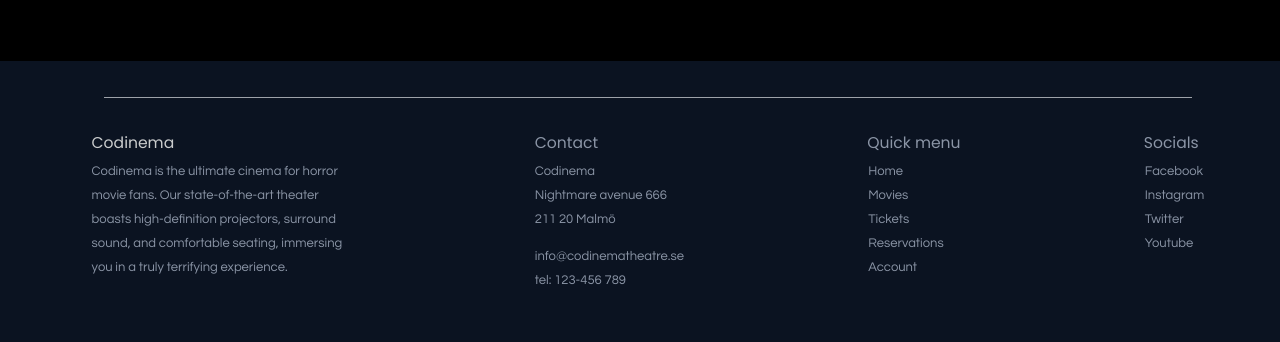
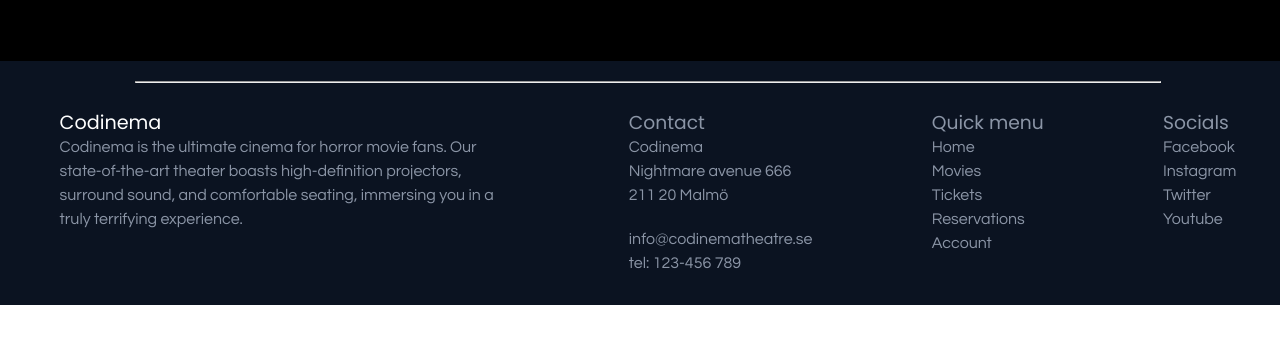
Before and after one commit to RogeSocial/cinema-project, a React (Vite) app in the folder client/: page / in a window 1280 px wide. Shown: the part 1539-1881 px from the top of the page. After the commit the page ends 1844 px from the top, so only its background shows below. Built offline with nearby package versions, Linux system fonts and the light colour scheme; a web font is replaced by a local one.

Commit message:
changed html element

```diff
--- a/client/src/components/Footer.jsx
+++ b/client/src/components/Footer.jsx
@@ -2,25 +2,23 @@ import React from "react";
 import { Link } from "react-router-dom";
 
 export default function () {
-    return <>
-        <div className={'line-container'}>
-            <hr />
+    return <footer>
+        <hr id={"footer-line"} />
+        <div className={"footer-content"}>
+            <h2 className={"codinema"}>Codinema</h2>
+            <p>Codinema is the ultimate cinema for horror movie fans. Our state-of-the-art theater boasts
+                high-definition projectors, surround sound, and comfortable seating, immersing you in a truly terrifying
+                experience.</p>
         </div>
-        <footer>
-            <div>
-                <h1 className={"codinema"}>Codinema</h1>
-                Codinema is the ultimate cinema for horror movie fans. Our state-of-the-art theater boasts high-definition projectors, surround sound, and comfortable seating, immersing you in a truly terrifying experience.
+        <div className={"footer-content"}>
+            <h3>Contact</h3>
+            <adress id={"our-adress"}>Codinema<br />Nightmare avenue 666<br />211 20 Malmö <br />
+                <p id={"mail-and-phone"}><a href={'mailto:info@codinematheatre.se'}>info@codinematheatre.se</a><br />
+                    tel: 123-456 789</p>
+            </adress>
         </div>
-            <div>
-                <h1>Contact</h1>
-                Codinema<br />
-                Nightmare avenue 666<br />
-                211 20 Malmö
-                <p>info@codinematheatre.se<br />
-                    tel: 123-456 789</p>
-            </div>
-            <div>
-                <h1>Quick menu</h1>
+        <div className={"footer-content"}>
+            <h3>Quick menu</h3>
             <ul>
                 <li className="footer-link"><Link to={"/"}>Home</Link></li>
                 <li className="footer-link"><Link to={"/movies"}>Movies</Link></li>
@@ -29,8 +27,8 @@ export default function () {
                 <li className="footer-link"><Link to={"/account"}>Account</Link></li>
             </ul>
         </div>
-            <div>
-                <h1>Socials</h1>
+        <div className={"footer-content"}>
+            <h3>Socials</h3>
             <ul>
                 <li className="footer-link"><a href={"http://www.facebook.com"} target={"_blank"}>Facebook</a></li>
                 <li className="footer-link"><a href={"http://www.instagram.com/"} target={"_blank"}>Instagram</a></li>
@@ -39,5 +37,4 @@ export default function () {
             </ul>
         </div>
     </footer>
-    </>
 }
--- a/client/src/styles/footer.css
+++ b/client/src/styles/footer.css
@@ -18,104 +18,96 @@ body {
     margin: 0;
 }
 
+
 footer {
     background-color: var(--footer_background_color);
-    min-height: 100px;
-    display: flex;
-    align-items: flex-start;
-    justify-content: space-around;
     color: #8B95A6;
     font-family: Questrial;
-    font-size: small;
-    padding-bottom: 5vh;
     flex-direction: column;
-    padding-left: 20%;
+    align-items: flex-start;
 }
 
-footer h1 {
+.footer-content {
+    margin-left: 20%;
+}
+
+footer h2 {
     font-family: Poppins;
     font-size: 1.2em;
-    color: #8B95A6;
-    margin: 0;
+    color: var(--font_color);
+    margin: 0px;
+    text-align: left;
 }
 
-footer .codinema {
-    color: #CACCCD;
+footer h3 {
     font-family: Poppins;
-}
-
-footer ul {
+    color: #8B95A6;
     margin: 0;
 }
 
 footer li {
     list-style: none;
-    margin-left: -3em;
+    margin-left: -40px;
+    margin-bottom: 5px;
 }
 
-footer div {
-    max-width: 20em;
-    margin-top: 2vh;
+footer ul {
+    margin: 0 0 30px;
+}
+
+#footer-line {
+    width: 80%;
+    margin-left: auto;
+    margin-right: auto;
+
+}
+
+footer p {
+    margin: 0 0 30px;
+    max-width: 450px;
 }
 
 footer a {
-    text-decoration: none;
+    color: #8B95A6;
+}
+
+footer a:active {
     color: #8B95A6;
 }
 
 footer a:visited {
-    text-decoration: none;
     color: #8B95A6;
 }
 
-footer a:active {
-    text-decoration: none;
-    color: #8B95A6;
+#mail-and-phone {
+    margin-top: 20px;
 }
 
-hr {
-    width: 60%;
-    height: 1px;
-    border-width: 0;
-    background-color: #8B95A6;
-    margin: 0;
-}
 
-.line-container {
-    display: flex;
-    background-color: #0B1321;
-    padding-top: 2vh;
-    padding-bottom: 2vh;
-    justify-content: center;
-}
-
-.footer-link {
-    padding-top: 7px;
-    font-size: 1.2em;
-    padding-left: 0.4em;
-}
-
-@media only screen and (min-width: 600px) {
+@media only screen and (min-width: 992px) {
     footer {
         flex-direction: row;
-        padding-left: 0;
+        justify-content: space-around;
+        padding: 0;
+        column-count: 4;
+        min-height: 220px;
+        break-before: auto;
     }
 
-    footer div {
-        margin-top: 0;
+    .footer-content {
+        margin-left: 0;
+        margin-top: 50px;
     }
 
-    footer h1 {
-        margin-bottom: 1vh;
+    footer h2 {
+        text-align: left;
     }
 
-    hr {
-        width: 84%;
+    #footer-line {
+        position: absolute;
     }
 
-    .footer-link {
-        padding-top: 0px;
-        font-size: 1em;
-        padding-left: 0;
+    footer li {
+        margin-bottom: 0px;
     }
 }
```
Lines whose indentation alone changed are shown as unchanged.
